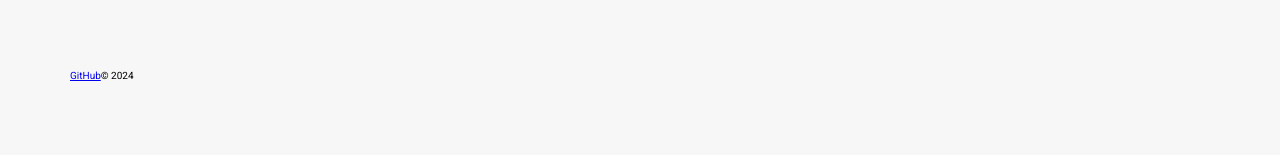
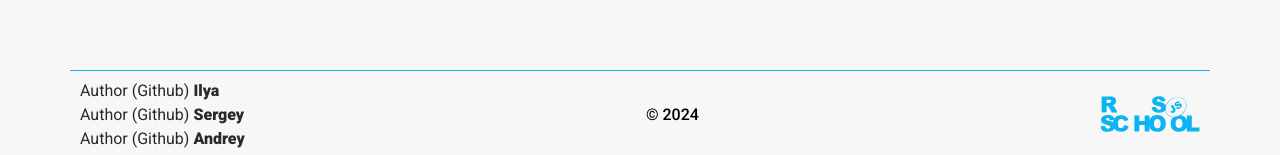
Before and after one commit to IlyaKhokhanov/graphiql-app, a Next.js app: page /auth/reset in a window 1280 px wide. Shown: the part 723-878 px from the top of the page. Before the commit the page ends 804 px from the top, so only its background shows below. Built offline with nearby package versions, Linux system fonts and the light colour scheme; no server answers.

Commit message:
feat: add footer

```diff
--- a/app/layout.tsx
+++ b/app/layout.tsx
@@ -1,10 +1,11 @@
 import { Roboto } from 'next/font/google';
 import { ReactNode } from 'react';
-import Link from 'next/link';
 
 import { Header } from '@/components';
+import { NavBarBottom } from '@/components';
 
 import '../styles/globals.css';
+import { LogoBottom } from '@/components/logoBottom/logoBottom';
 
 const roboto = Roboto({
   weight: ['400', '500', '900'],
@@ -17,9 +18,10 @@ const RootLayout = ({ children }: { children: ReactNode }) => {
       <body className="body">
         <Header className="wrapper" />
         <main className="main wrapper">{children}</main>
-        <footer className="wrapper">
-          <Link href="#">GitHub</Link>
-          <span>© 2024</span>
+        <footer className="footer wrapper">
+          <NavBarBottom />
+          <span className="year">© 2024</span>
+          <LogoBottom />
         </footer>
       </body>
     </html>
--- a/components/index.ts
+++ b/components/index.ts
@@ -3,3 +3,4 @@ export { ErrorMsg } from './errorMsg/errorMsg';
 export { Header } from './header/header';
 export { NavBar } from './navBar/navBar';
 export { Logo } from './logo/logo';
+export { NavBarBottom } from './navBarBottom/navBarBottom';
--- /dev/null
+++ b/components/logoBottom/logoBottom.module.css
@@ -0,0 +1,8 @@
+.logo {
+  cursor: pointer;
+  transition: all 250ms;
+}
+
+.logo:hover {
+  transform: scale(1.1);
+}
--- /dev/null
+++ b/components/logoBottom/logoBottom.tsx
@@ -0,0 +1,20 @@
+import Image from 'next/image';
+
+import logoCourse from './rsschool.svg';
+
+import styles from './logoBottom.module.css';
+import Link from 'next/link';
+
+export const LogoBottom = () => {
+  return (
+    <Link href="https://rs.school/">
+      <Image
+        className={styles.logo}
+        src={logoCourse as string}
+        alt="course logo"
+        width={100}
+        priority
+      />
+    </Link>
+  );
+};
--- /dev/null
+++ b/components/navBarBottom/navBarBottom.module.css
@@ -0,0 +1,16 @@
+.authors {
+  display: flex;
+  flex-direction: column;
+  gap: 5px;
+  font-size: var(--size-m);
+  transition: all 250ms;
+}
+
+.link {
+  color: var(--dark);
+  text-decoration: none;
+}
+
+.link:hover {
+  color: var(--bg-btn);
+}
--- /dev/null
+++ b/components/navBarBottom/navBarBottom.tsx
@@ -0,0 +1,17 @@
+import Link from 'next/link';
+
+import { AUTHORS } from '@/constants';
+
+import styles from './navBarBottom.module.css';
+
+export const NavBarBottom = () => {
+  return (
+    <nav className={styles.authors}>
+      {AUTHORS.map((author) => (
+        <Link className={styles.link} key={author.name} href={author.link}>
+          Author (Github) <strong>{author.name}</strong>
+        </Link>
+      ))}
+    </nav>
+  );
+};
--- /dev/null
+++ b/constants/authors.constants.ts
@@ -0,0 +1,5 @@
+export const AUTHORS: { name: string; link: string }[] = [
+  { name: 'Ilya', link: 'https://github.com/IlyaKhokhanov' },
+  { name: 'Sergey', link: 'https://github.com/CerBeer' },
+  { name: 'Andrey', link: 'https://github.com/anturchin' },
+];
--- a/constants/index.ts
+++ b/constants/index.ts
@@ -1 +1,2 @@
 export { HEADER_MENU } from './menu.constants';
+export { AUTHORS } from './authors.constants';
--- a/styles/globals.css
+++ b/styles/globals.css
@@ -50,3 +50,16 @@ body {
   max-width: 1140px;
   margin: 0 auto;
 }
+
+.footer {
+  display: flex;
+  justify-content: space-between;
+  align-items: center;
+  border-top: 1px solid var(--bg-btn);
+  padding: 10px;
+}
+
+.year {
+  font-size: var(--size-m);
+  font-weight: 500;
+}
```
Also changed, not shown: components/logoBottom/logoBottom.props.ts (added), components/logoBottom/rsschool.svg (added), components/navBarBottom/navBarBottom.props.ts (added).
